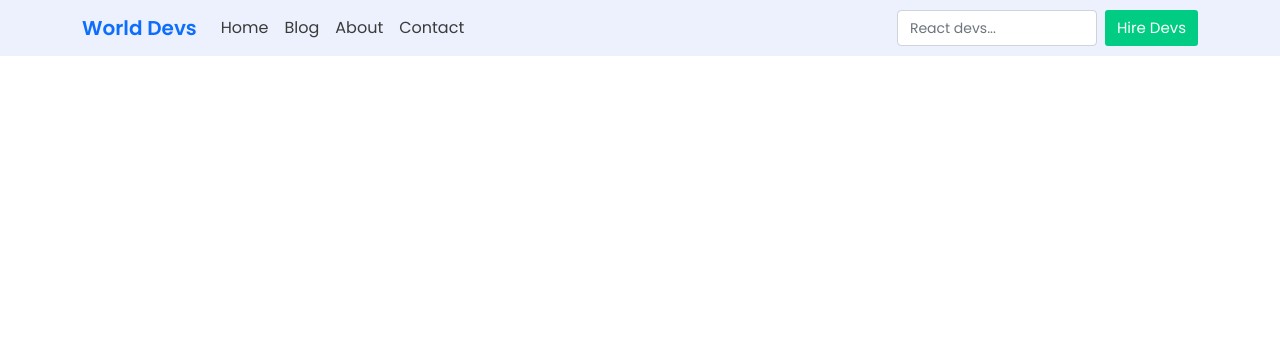
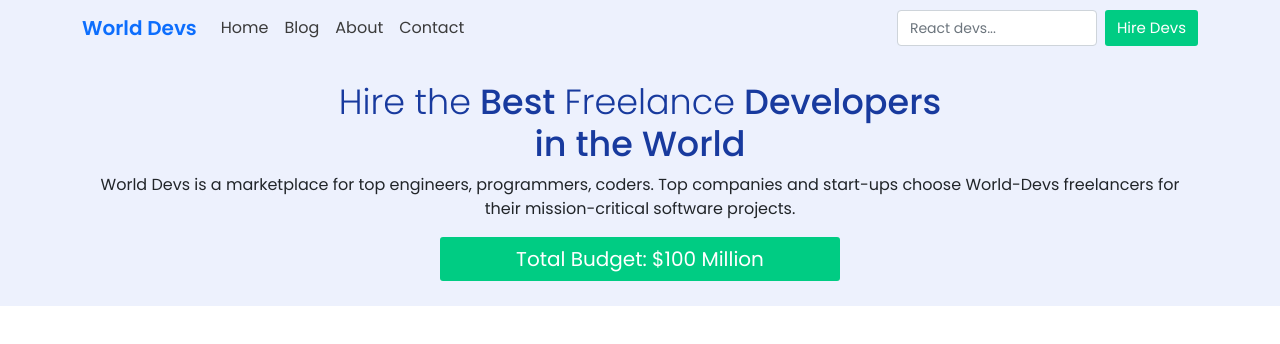
Before and after one commit to khan-shimul/developersP, a React (Create React App) app: page / in a window 1280 px wide. Shown: the top 344 px of the page. Built offline with nearby package versions, Linux system fonts and the light colour scheme.

Commit message:
hero-section

```diff
--- a/src/App.js
+++ b/src/App.js
@@ -1,11 +1,12 @@
-import logo from './logo.svg';
 import './App.css';
 import Header from './components/Header/Header';
+import HeroSection from './components/HeroSection/HeroSection';
 
 function App() {
   return (
     <div>
       <Header />
+      <HeroSection />
     </div>
   );
 }
--- /dev/null
+++ b/src/components/HeroSection/HeroSection.css
@@ -0,0 +1,21 @@
+.hero-section{
+    background-color: #EDF1FD;
+    text-align: center;
+    padding: 25px;
+}
+
+.hero-title{
+    color: #183A9E;
+    font-size: 35px;
+}
+.thin-text{
+    font-weight: 300;
+}
+
+.total-budget{
+    width: 400px;
+    font-size: 20px;
+}
+.total-budget:hover{
+    background-color: #05947C;
+}
--- /dev/null
+++ b/src/components/HeroSection/HeroSection.js
@@ -0,0 +1,18 @@
+import React from 'react';
+import './HeroSection.css'
+
+const HeroSection = () => {
+    return (
+        <div>
+            <section className="hero-section">
+                <div className="container">
+                    <h2 className="hero-title"><span className="thin-text">Hire the</span> <span>Best <span className="thin-text">Freelance</span> Developers</span><br /> in the World</h2>
+                    <p>World Devs is a marketplace for top engineers, programmers, coders. Top companies and start-ups choose World-Devs freelancers for their mission-critical software projects.</p>
+                    <button className="total-budget btn-regular">Total Budget: $100 Million</button>
+                </div>
+            </section>
+        </div>
+    );
+};
+
+export default HeroSection;
```
Also changed, not shown: src/components/Engineers/Engineers.js (added, +11 -0 lines), src/components/Engineers/Engineers.css (added).
